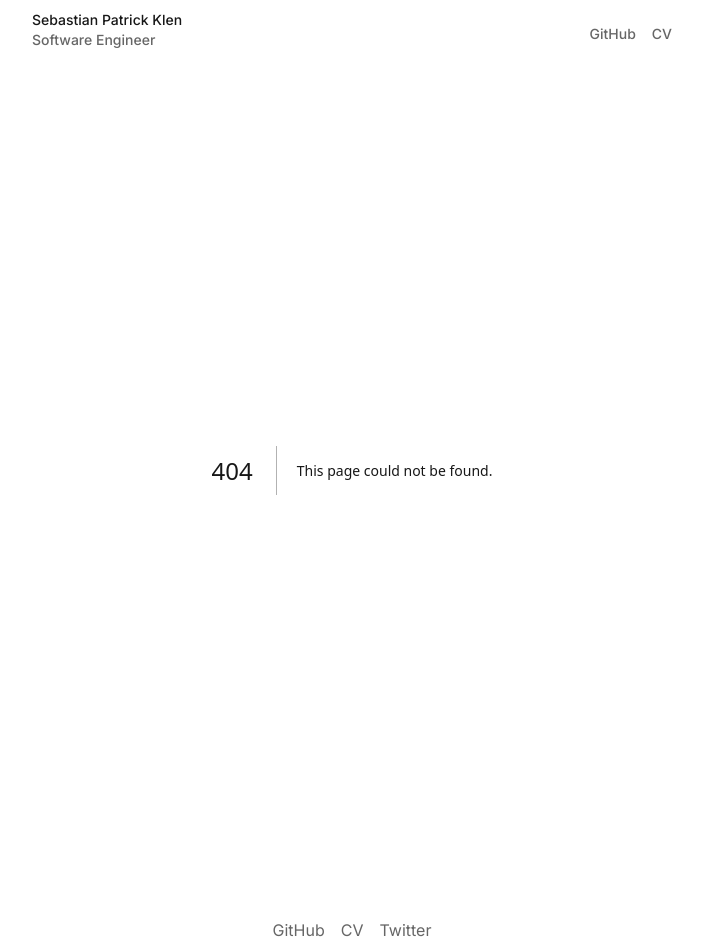
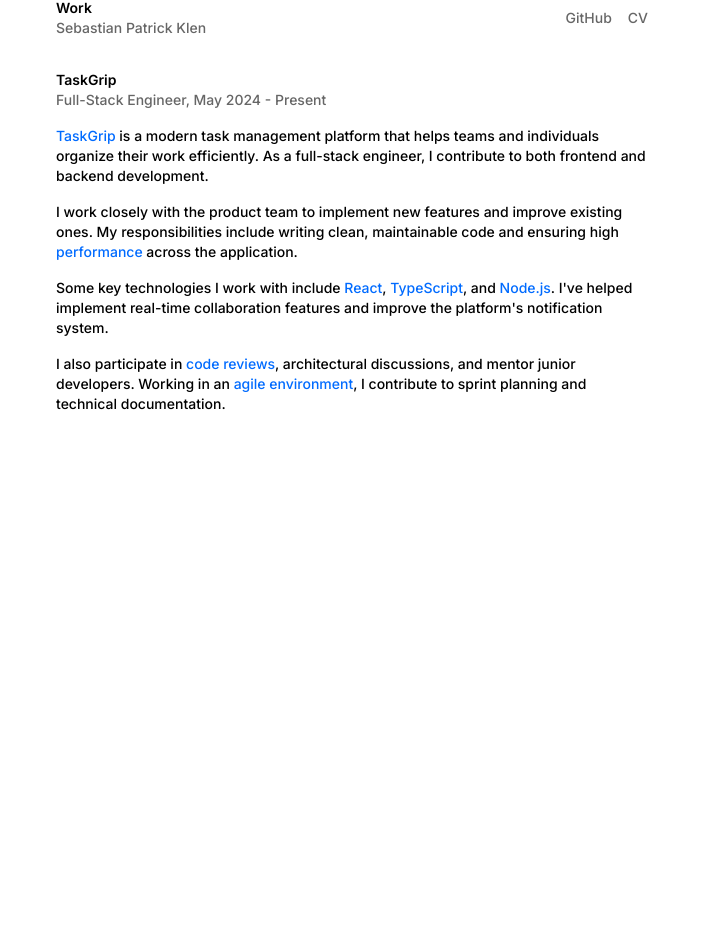
Before and after one commit to sebastianpatrickk/sebastianklen, a Next.js app: page /work in a window 1280 px wide. Before the commit this address had no page. Shown: the part 58-1010 px from the top of the page, without its empty margins (288-990 px from the left). After the commit the page ends 800 px from the top, so only its background shows below. Built offline with nearby package versions, Linux system fonts and the light colour scheme.

Commit message:
Refactor layout and remove Footer component; add Work page with project details

```diff
--- a/src/app/layout.tsx
+++ b/src/app/layout.tsx
@@ -2,7 +2,6 @@
 import { Inter } from "next/font/google";
 import "./globals.css";
 import Header from "@/components/Header";
-import Footer from "@/components/Footer";
 
 const inter = Inter({
   variable: "--font-inter",
@@ -29,16 +28,11 @@
 }>) {
   return (
     <html lang="en" className={`${inter.variable}`}>
-      <body className="font-sans antialiased">
-        <div className="relative flex min-h-screen flex-col justify-between bg-background p-6 pt-0 text-text md:p-8">
-          <div className="pointer-events-none fixed left-0 top-0 z-50 h-14 w-full bg-fade-to-transparent" />
-          <div>
-            <Header />
-            <div className="mx-auto w-full max-w-screen-sm text-sm">
-              {children}
-            </div>
-          </div>
-          <Footer />
+      <body className="relative min-h-screen font-sans antialiased">
+        <div className="pointer-events-none fixed left-0 top-0 z-50 h-8 w-full bg-fade-to-transparent md:h-14" />
+        <div className="mx-auto max-w-screen-sm px-6 pt-8 md:pt-14">
+          <Header />
+          {children}
         </div>
       </body>
     </html>
--- a/src/app/page.tsx
+++ b/src/app/page.tsx
@@ -3,21 +3,17 @@
 import { Link } from "@/components/ui/Link";
 import { projects } from "@/lib/constants";
 import { getBlogPosts } from "@/lib/mdx-utils";
-import { MoveUpRight } from "lucide-react";
 
 export default function Home() {
   const posts = getBlogPosts();
 
   return (
-    <div className="gap-4.5 mt-6 flex w-full flex-col text-sm font-medium">
+    <div className="mt-8 w-full text-sm font-medium">
       <p className="leading-5">
         Hi, I&apos;m Sebastian, full-stack developer who loves building and
         improving things. I&apos;m currently working at{" "}
-        <Link href="https://www.taskgrip.com/en" target="_blank">
-          TaskGrip
-          <MoveUpRight className="size-4 text-text-muted" />
-        </Link>
-        , but I&apos;m looking for new opportunities.
+        <Link href="/work">TaskGrip</Link>, but I&apos;m looking for new
+        opportunities.
       </p>
 
       <p className="pt-4 leading-5">
--- /dev/null
+++ b/src/app/work/page.tsx
@@ -0,0 +1,50 @@
+import { Link } from "@/components/ui/Link";
+
+export default function Page() {
+  return (
+    <div className="mt-8 flex space-y-6 text-sm font-medium">
+      <div>
+        <div>
+          <h1 className="font-semibold">TaskGrip</h1>
+          <p className="text-text-muted">
+            Full-Stack Engineer, May 2024 - Present
+          </p>
+        </div>
+
+        <div className="">
+          <p className="pt-4">
+            <Link href="https://taskgrip.com">TaskGrip</Link> is a modern task
+            management platform that helps teams and individuals organize their
+            work efficiently. As a full-stack engineer, I contribute to both
+            frontend and backend development.
+          </p>
+          <p className="pt-4">
+            I work closely with the product team to implement new features and
+            improve existing ones. My responsibilities include writing clean,
+            maintainable code and ensuring high{" "}
+            <Link href="https://web.dev/performance">performance</Link> across
+            the application.
+          </p>
+          <p className="pt-4">
+            Some key technologies I work with include{" "}
+            <Link href="https://react.dev">React</Link>,{" "}
+            <Link href="https://www.typescriptlang.org">TypeScript</Link>, and{" "}
+            <Link href="https://nodejs.org">Node.js</Link>. I&apos;ve helped
+            implement real-time collaboration features and improve the
+            platform&apos;s notification system.
+          </p>
+          <p className="pt-4">
+            I also participate in{" "}
+            <Link href="https://github.com/features/code-review">
+              code reviews
+            </Link>
+            , architectural discussions, and mentor junior developers. Working
+            in an{" "}
+            <Link href="https://agilemanifesto.org">agile environment</Link>, I
+            contribute to sprint planning and technical documentation.
+          </p>
+        </div>
+      </div>
+    </div>
+  );
+}
--- a/src/components/Footer.tsx
+++ /dev/null
@@ -1,19 +0,0 @@
-import { footerLinks } from "@/lib/constants";
-import Link from "next/link";
-
-export default function Footer() {
-  return (
-    <footer className="mt-12 flex w-full items-center justify-center gap-4">
-      {footerLinks.map((link) => (
-        <Link
-          key={link.name}
-          href={link.url}
-          target={link.target}
-          className="text-text-muted transition-colors hover:text-ds-blue-700"
-        >
-          {link.name}
-        </Link>
-      ))}
-    </footer>
-  );
-}
--- a/src/components/Header.tsx
+++ b/src/components/Header.tsx
@@ -4,7 +4,7 @@
 
 export default function Header() {
   return (
-    <div className="relative mx-auto mt-6 flex w-full max-w-screen-sm items-center justify-between text-sm">
+    <div className="mx-auto flex w-full items-center justify-between text-sm">
       <Logo />
 
       <div className="flex items-start gap-4">
--- a/src/components/Logo.tsx
+++ b/src/components/Logo.tsx
@@ -4,8 +4,6 @@
 import { unslugify } from "@/lib/utils";
 import Link from "next/link";
 import React from "react";
-
-import { motion, AnimatePresence } from "motion/react";
 
 const Logo = () => {
   const pathname = usePathname();
@@ -17,6 +15,14 @@
         subtitle: "Sebastian Patrick Klen",
       };
     }
+
+    if (pathname.startsWith("/work")) {
+      return {
+        title: "Work",
+        subtitle: "Sebastian Patrick Klen",
+      };
+    }
+
     return {
       title: "Sebastian Patrick Klen",
       subtitle: "Software Engineer",
@@ -37,6 +43,15 @@
       return;
     }
 
+    if (pathname.startsWith("/work")) {
+      setHeaderContent({
+        title: "Work",
+        subtitle: "Sebastian Patrick Klen",
+      });
+
+      return;
+    }
+
     setHeaderContent({
       title: "Sebastian Patrick Klen",
       subtitle: "Software Engineer",
@@ -44,24 +59,11 @@
   }, [pathname]);
 
   return (
-    <div className="relative overflow-hidden py-3 text-sm font-medium">
-      <div className="bg-linear-to-b pointer-events-none absolute left-0 top-0 z-50 h-4 w-full from-background to-transparent" />
-      <div className="bg-linear-to-t absolute bottom-0 left-0 z-50 h-4 w-full from-background to-transparent" />
-      <AnimatePresence initial={false}>
-        <motion.div
-          key={headerContent.title}
-          initial={{ opacity: 0, y: 48 }}
-          animate={{ opacity: 1, y: 0, scale: 1 }}
-          exit={{ opacity: 0, y: -48, position: "absolute" }}
-          transition={{ duration: 0.35, ease: "easeOut" }}
-          className="h-12"
-        >
-          <h1 className="capitalize">{headerContent.title}</h1>
-          <Link href="/" className="text-text-muted">
-            {headerContent.subtitle}
-          </Link>
-        </motion.div>
-      </AnimatePresence>
+    <div className="">
+      <h1 className="font-semibold capitalize">{headerContent.title}</h1>
+      <Link href="/" className="font-medium text-text-muted">
+        {headerContent.subtitle}
+      </Link>
     </div>
   );
 };
--- a/src/lib/constants.ts
+++ b/src/lib/constants.ts
@@ -7,24 +7,6 @@
   {
     name: "CV",
     url: "/cv",
-    target: "_blank",
-  },
-];
-
-export const footerLinks = [
-  {
-    name: "GitHub",
-    url: "https://github.com/sebastianpatrickk",
-    target: "_blank",
-  },
-  {
-    name: "CV",
-    url: "/cv",
-    target: "",
-  },
-  {
-    name: "Twitter",
-    url: "https://x.com/sbstkl",
     target: "_blank",
   },
 ];
```
